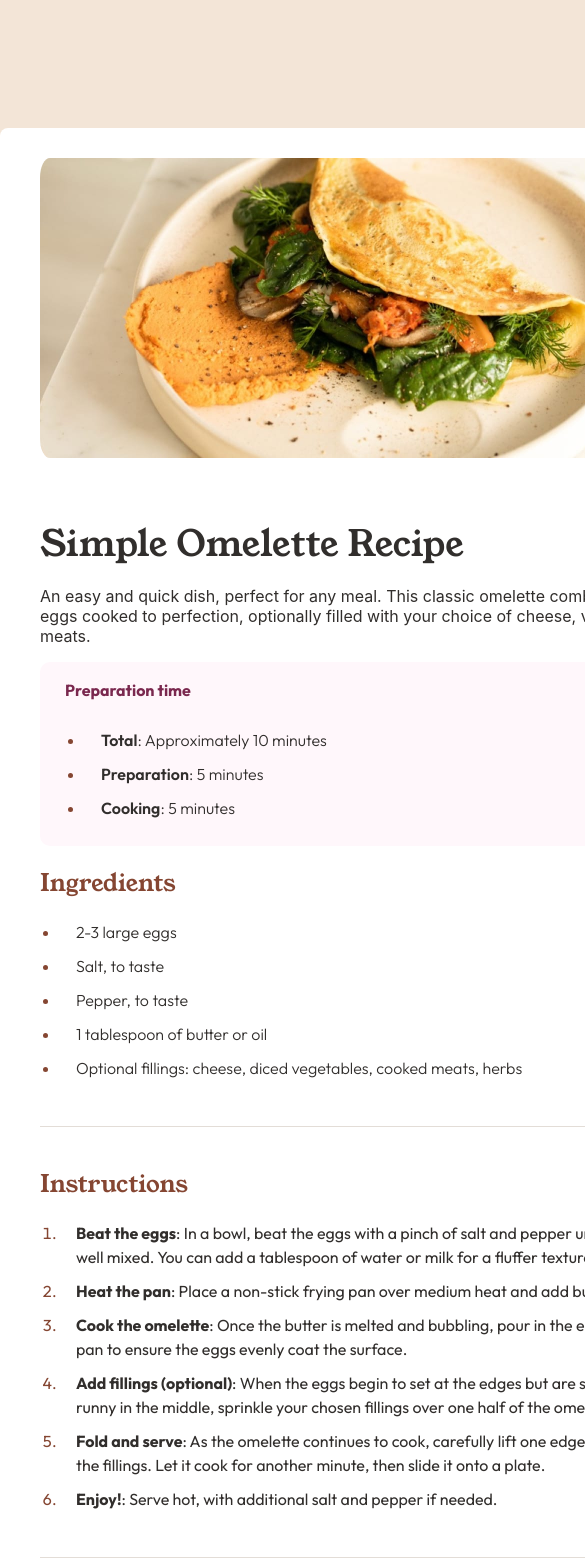
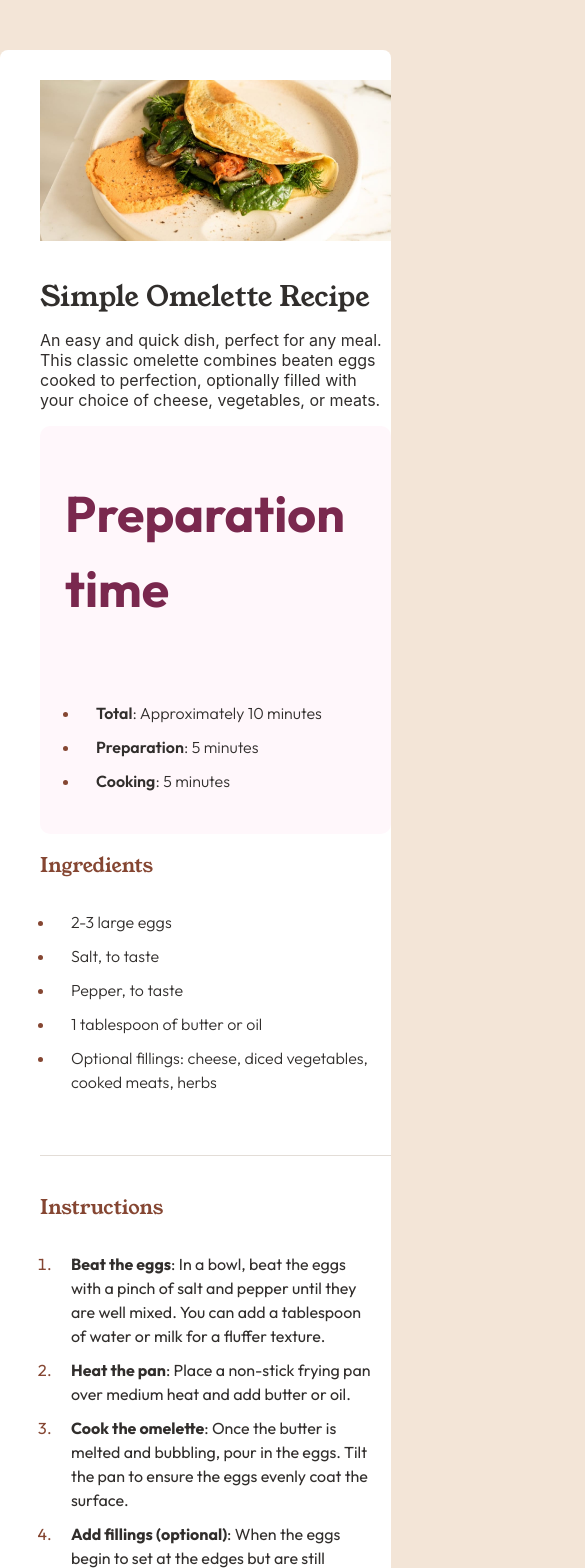
Before and after one commit to marcmillie/recipe-page, a React (Create React App) app: page / in a window 390 px wide. Shown: the top 1568 px of the page, 585 px wide, since content can reach past the window. Built offline with nearby package versions, Linux system fonts and the light colour scheme.

Commit message:
first commit for mobile

```diff
--- a/src/App.css
+++ b/src/App.css
@@ -1,6 +1,7 @@
 body {
   background-color: #f3e5d7;
 }
+/*Fonts*/
 
 @font-face {
   font-family: 'Outfit';
@@ -11,16 +12,19 @@ body {
   src: url('./fonts/young-serif/YoungSerif-Regular.ttf') format('truetype');
 }
 
+/*Desktop styles*/
 .card {
   width: 736px;
+  max-width: 90%;
   height: 1700px;
   background-color: #fff;
   border-radius: 8px;
-  margin: 128px auto 128px auto;
+  margin: 128px auto;
 }
 
 .img {
   width: 656px;
+  max-width: 100%;
   height: 300px;
   border-radius: 50px;
   padding: 30px 40px;
@@ -28,6 +32,7 @@ body {
 
 .content{
   width: 656px ;
+  max-width: 100%;
   height: 1280px;
   display: flex;
   flex-direction: column;
@@ -68,9 +73,9 @@ h3 {
 }
 
 h3, li{
-  font-family: 'Outfit';
+  font-family: 'Outfit', sans-serif;
   font-size: 16px;
-  line-height: 150%;
+  line-height: 1.5;
   letter-spacing: 0px;
   padding-bottom: 10px;
 }
@@ -98,18 +103,20 @@ ol li::marker {
 }
 
 ol li {
-  font-family: 'Outfit';
+  font-family: 'Outfit', sans-serif;
   padding-left: 1rem;
 }
 
 hr {
   border: none;
-  border-top:1px solid #e3ddd7;
+  border-top: 1px solid #e3ddd7;
   margin: 20px 0;
 }
 
+/*Table*/
+
 table {
-  font-family: 'Outfit';
+  font-family: 'Outfit', sans-serif;
   border-collapse: collapse;
   width: 100%;
 }
@@ -134,3 +141,50 @@ th {
 th:last-child {
   border-bottom: none;
 }
+
+@media (max-width: 768px) {
+  .card {
+    width: 90%;
+    height: auto;
+    margin: 50px auto;
+    padding: 20px;
+  }
+
+  .img {
+    width: 100%;
+    height: auto;
+    border-radius: 20px;
+    padding: 10px 20px;
+  }
+
+  .content{
+    width: 100% ;
+    height: auto;
+    padding: 10px 20px;
+    margin: 0
+  }
+
+  h1 {
+    font-size: 28px;
+  }
+
+  h2 {
+    font-size: 20px;
+  }
+
+  h3 {
+    font-size: 50px;
+  }
+
+  ul, ol {
+    padding: 15px;
+  }
+
+  th, td {
+    padding: 6px 10px;
+  }
+
+  th {
+    padding-left: 10px;
+  }
+}
```
